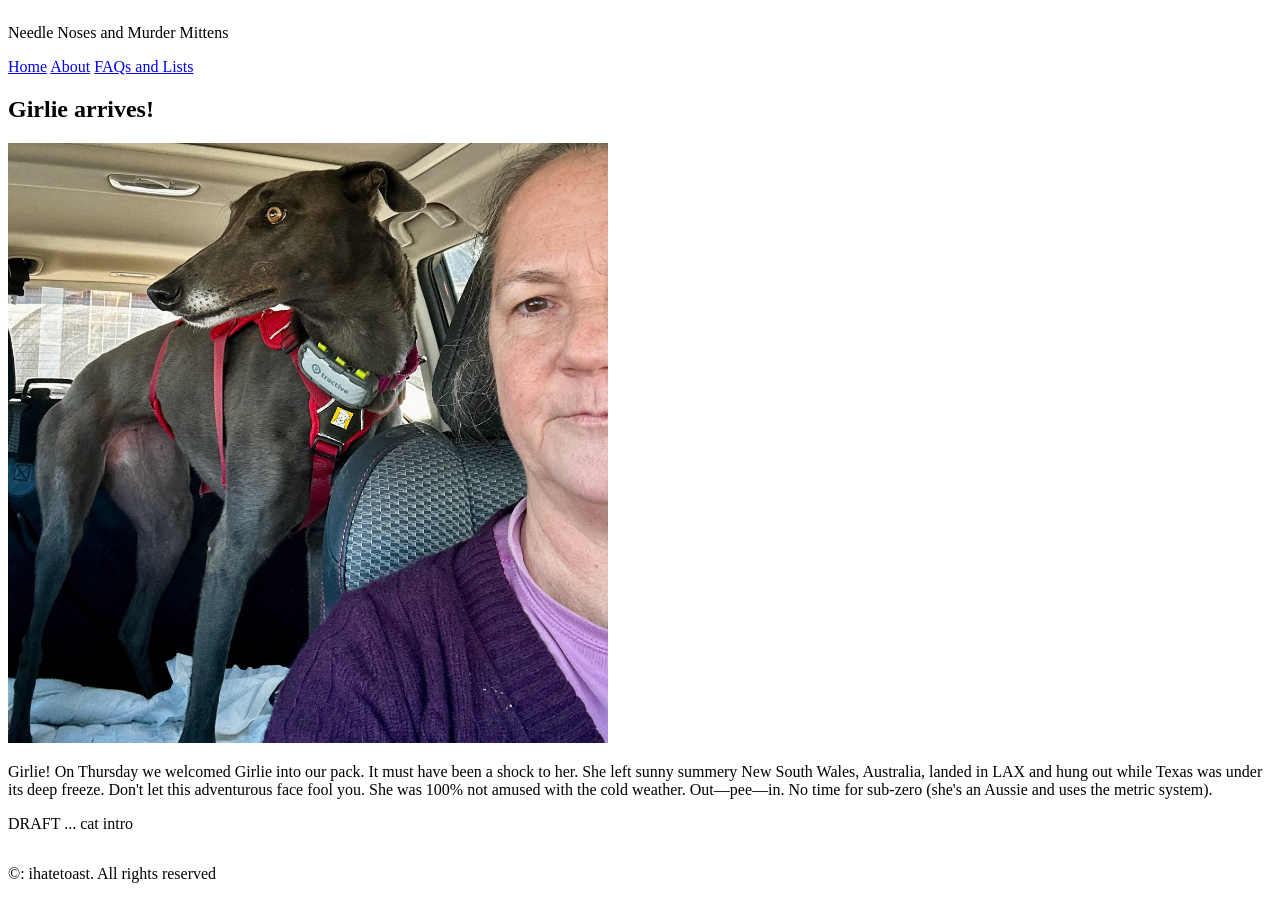
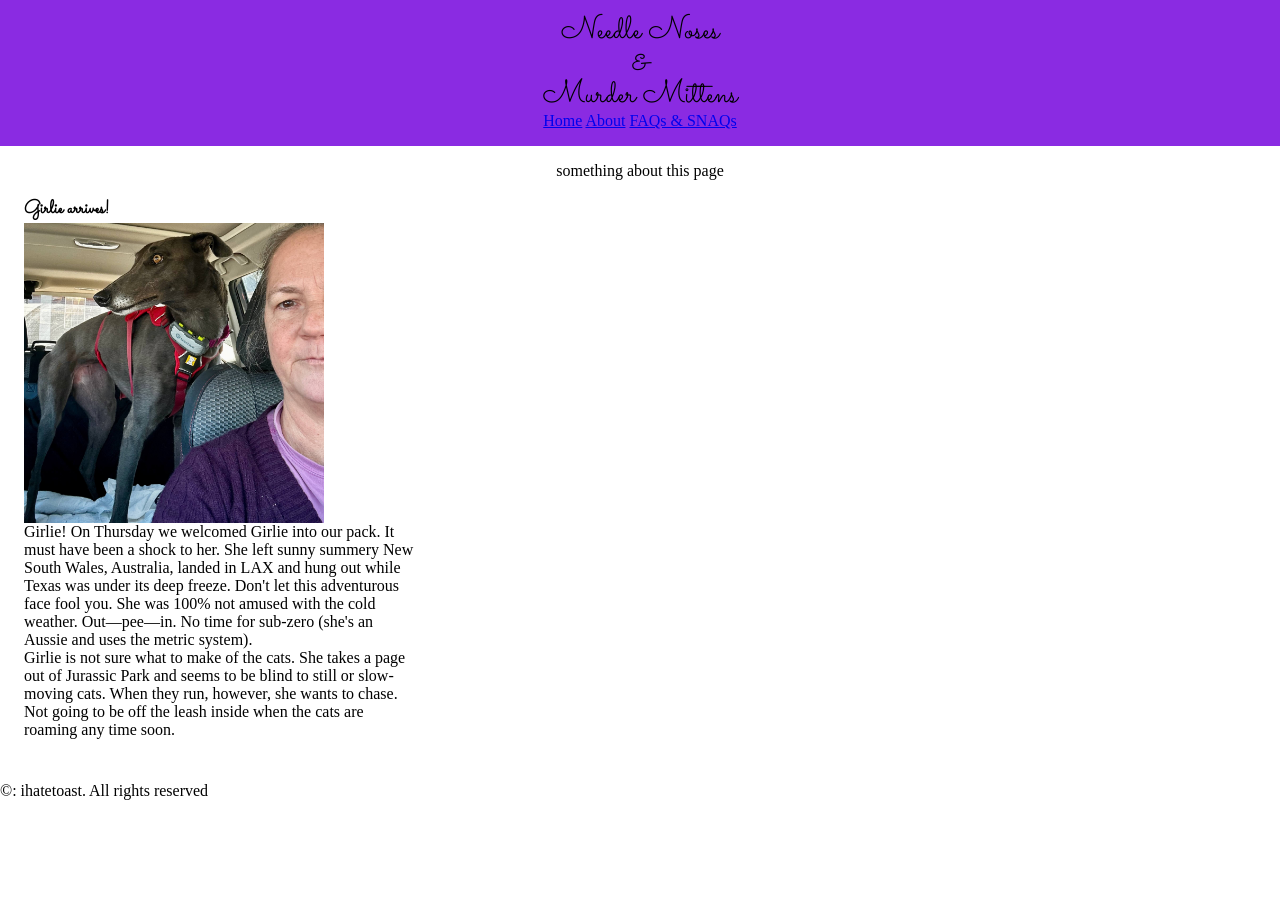
Before and after one commit to ihatetoast/needlenosesandmurdermittens, an Eleventy site: page src/posts/2026-01-29-girlie-firstday.md in a window 1280 px wide. After the commit the page ends 800 px from the top, so only its background shows below. Built offline with nearby package versions, Linux system fonts and the light colour scheme; Eleventy itself is replaced by a stand-in of ours; files that its build step writes are made by us from their sources; a web font is replaced by a local one.

Commit message:
some styling. added a daily post

```diff
--- a/src/_includes/base.njk
+++ b/src/_includes/base.njk
@@ -1,13 +1,25 @@
 <!DOCTYPE html>
 <html lang="en">
   <head>
-      <meta charset="UTF-8">
+    <meta charset="UTF-8">
     <title>{{ title }}</title>
+    <meta name="viewport" content="width=device-width, initial-scale=1.0">
+    <link rel="preconnect" href="https://fonts.googleapis.com">
+    <link rel="preconnect" href="https://fonts.gstatic.com" crossorigin>
+    <link href="https://fonts.googleapis.com/css2?family=Alice&family=Lato:ital,wght@0,100;0,300;0,400;0,700;0,900;1,100;1,300;1,400;1,700;1,900&family=Sacramento&display=swap" rel="stylesheet">
     <link rel="stylesheet" href="/css/styles.css">
   </head>
+
   <body>
     {% include "header.njk" %}
-	<main>{{ content | safe }}</main>
-   {% include "footer.njk" %}
-    </body>
+      <main class="base-main">
+        <section class="main-description">
+          <p>something about this page</p>
+        </section>
+        <section class="main-feed">
+           {{ content | safe }}
+        </section>
+       </main>
+    {% include "footer.njk" %}
+  </body>
 </html>
--- a/src/_includes/header.njk
+++ b/src/_includes/header.njk
@@ -1,8 +1,10 @@
 <header>
-  <p>Needle Noses and Murder Mittens</p>
-  <nav>
+  <p class="header-title">Needle Noses <br class="hide-on-desk"/> &amp;<br class="hide-on-desk"/> Murder Mittens</p>
+  <nav class="header-nav">
     <a href="/">Home</a>
     <a href="/about">About</a>
-    <a href="/lists">FAQs and Lists</a>
+    <a href="/lists">FAQs &amp; SNAQs</a>
   </nav>
+
+
 </header>
--- a/src/_includes/post.njk
+++ b/src/_includes/post.njk
@@ -3,12 +3,15 @@ layout: base.njk
 ---
 
 <article>
-  <h1>{{ title }}</h1>
+  <h1 class="article-title">{{ title }}</h1>
   {% if image %}
-  <img src="{{ image }}" alt="{{ title }}" width="600" />
+  <div class="image-container">
+    <img src="{{ image }}" alt="{{ title }}"/>
+  </div>
+
   {% endif %}
 
-  <div>
+  <div class="article-content">
     {{ content | safe }}
   </div>
 </article>
--- a/src/css/styles.css
+++ b/src/css/styles.css
@@ -1,4 +1,108 @@
+:root {
+  --serif: 'Alice', serif;
+  --sans-serif: 'Lato', sans-serif;
+  --title: 'Sacramento', 'Alice', cursive;
+
+  --test-border1: 1px solid chartreuse;
+  --test-border2: 1px solid rebeccapurple;
+  --test-border3: 1px solid orangered;
+}
+
+* {
+  box-sizing: border-box;
+  margin: 0;
+  padding: 0;
+  scroll-behavior: smooth;
+}
+
 body {
   display: flex;
   flex-direction: column;
+  min-height: 100vh;
+    max-width: 100vw; /* Add this */
+  overflow-x: hidden;
 }
+
+/* HEADER */
+header {
+  display: flex;
+  flex-direction: column;
+  align-items: center;
+  padding: 1rem 0.5rem;
+  position: relative;
+  width: 100%;
+background-color: blueviolet;
+
+
+}
+
+.header-title {
+  text-align: center;
+  line-height: 1;
+  font-size: 2rem;
+}
+
+.base-header,
+.header-title {
+  font-family: var(--title);
+}
+
+/* MAIN */
+
+
+.base-main {
+  display: flex;
+  flex-direction: column;
+  flex: 1;
+  align-items: center;
+  padding: 1rem 0.5rem;
+  position: relative;
+  width: 100%;
+  max-width: 100%; /* Add this */
+  overflow: hidden; /* Add this to clip anything that escapes */
+}
+
+.main-feed {
+  display: grid;
+  grid-template-columns: 1fr;
+  gap: 2rem;
+  padding: 1rem;
+}
+
+@media (min-width: 600px) {
+  .main-feed {
+    grid-template-columns: repeat(2, 1fr);
+  }
+}
+
+@media (min-width: 900px) {
+  .main-feed {
+    grid-template-columns: repeat(3, 1fr);
+  }
+}
+
+/* IMAGES */
+.image-container,
+.main-page-image-container {
+  width: 300px;
+  max-width: 100%;
+  aspect-ratio: 1 / 1;
+  overflow: hidden;
+}
+
+.image-container img,
+.main-page-image-container img {
+  width: 100%;
+  height: 100%;
+  object-fit: cover;
+}
+
+/* ARTICLE */
+.article-title {
+  font-family: var(--title);
+}
+
+.article-content img {
+  max-width: 100%;
+  height: auto;
+}
--- a/src/posts/2026-01-29-girlie-firstday.md
+++ b/src/posts/2026-01-29-girlie-firstday.md
@@ -3,10 +3,10 @@ title: Girlie arrives!
 date: 2026-01-29
 dog: Girlie
 tags: [first-day, aussies]
-status: draft
+status: final
 image: "/images/girlie-first-day-1.jpg"
 ---
 
 Girlie! On Thursday we welcomed Girlie into our pack. It must have been a shock to her. She left sunny summery New South Wales, Australia, landed in LAX and hung out while Texas was under its deep freeze. Don't let this adventurous face fool you. She was 100% not amused with the cold weather. Out—pee—in. No time for sub-zero (she's an Aussie and uses the metric system).
 
-DRAFT ... cat intro
+Girlie is not sure what to make of the cats. She takes a page out of Jurassic Park and seems to be blind to still or slow-moving cats. When they run, however, she wants to chase. Not going to be off the leash inside when the cats are roaming any time soon.
--- a/src/posts/posts.json
+++ b/src/posts/posts.json
@@ -1,4 +1,5 @@
 {
   "layout": "post.njk",
-  "permalink": "/posts/{{ dog | slug }}-{{ title | slugify }}/"
+  "permalink": "/posts/{{ dog | slug }}-{{ title | slugify }}/",
+  "tags": ["posts"]
 }
```
Also changed, not shown: src/index.md (+11 -11 lines), src/posts/2026-01-30-girlie-getting-comfy.md (+5 -3 lines), src/posts/2026-02-04-girlie-slow-and-steady.md (added, +14 -0 lines), src/images/girlie-sits.jpg (added), src/images/girlie-v-horse.jpg (added), 1 other file.
